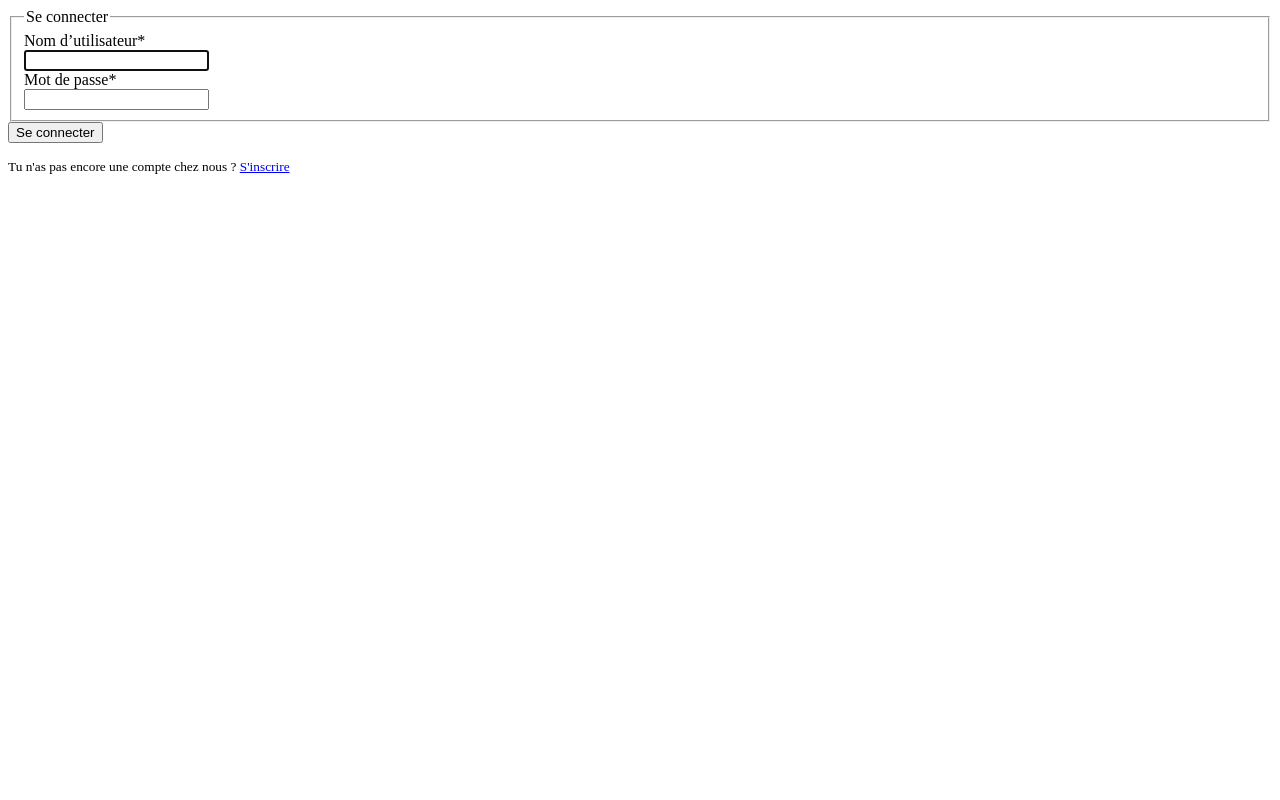
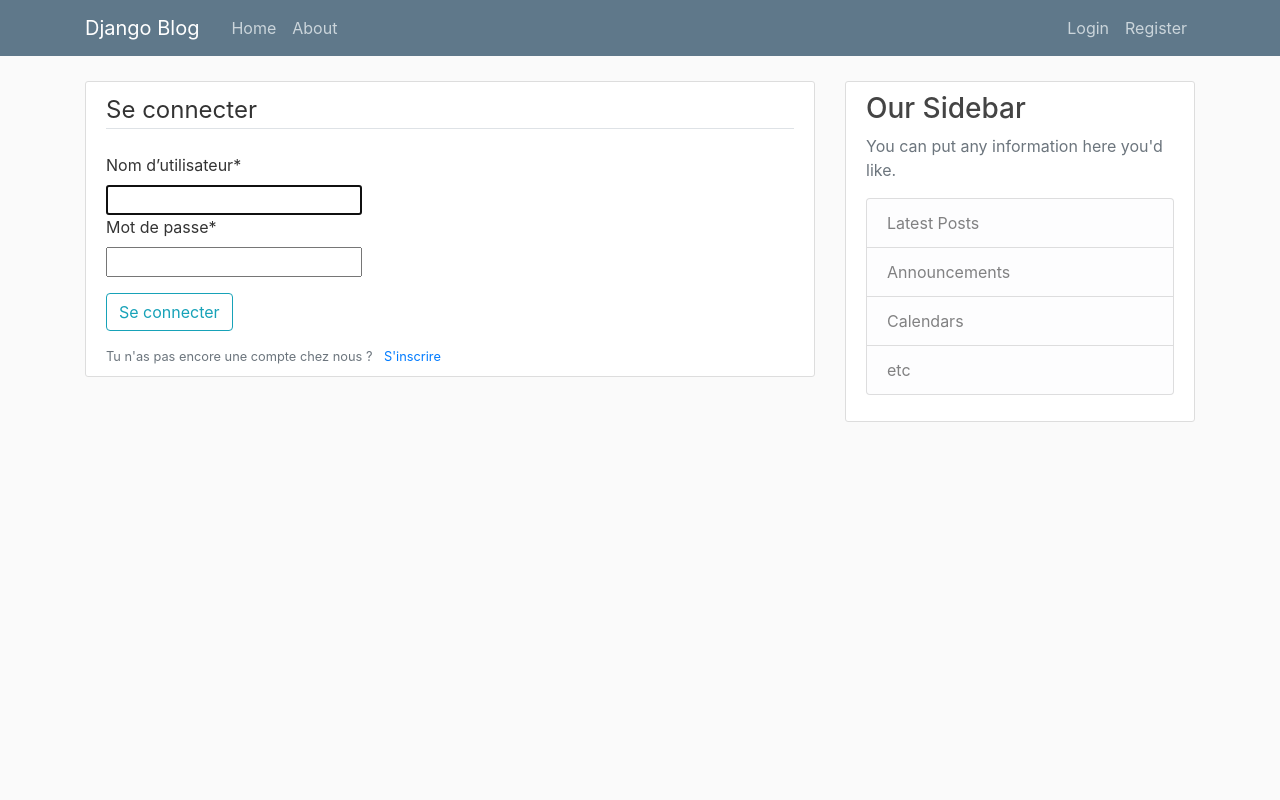
Before and after one commit to armando-femat/cyw, a Django app: page /login/ in a window 1280 px wide. Run offline with Django 3.2, Linux system fonts and the light colour scheme; some libraries are stand-ins or nearby versions.

Commit message:
Fichier base.html en attendant le vrai fichier, page du profile et reconnaisance de la connection au site

```diff
--- a/cyw/settings.py
+++ b/cyw/settings.py
@@ -134,3 +134,4 @@ STATICFILES_DIRS = [
 CRYSPY_TEMPLATE_PACK = 'bootstrap4'
 
 LOGIN_REDIRECT_URL='accueil'
+LOGIN_URL = 'login'
--- /dev/null
+++ b/users/static/users/main.css
@@ -0,0 +1,84 @@
+body {
+  background: #fafafa;
+  color: #333333;
+  margin-top: 5rem;
+}
+
+h1, h2, h3, h4, h5, h6 {
+  color: #444444;
+}
+
+ul {
+  margin: 0;
+}
+
+.bg-steel {
+  background-color: #5f788a;
+}
+
+.site-header .navbar-nav .nav-link {
+  color: #cbd5db;
+}
+
+.site-header .navbar-nav .nav-link:hover {
+  color: #ffffff;
+}
+
+.site-header .navbar-nav .nav-link.active {
+  font-weight: 500;
+}
+
+.content-section {
+  background: #ffffff;
+  padding: 10px 20px;
+  border: 1px solid #dddddd;
+  border-radius: 3px;
+  margin-bottom: 20px;
+}
+
+.article-title {
+  color: #444444;
+}
+
+a.article-title:hover {
+  color: #428bca;
+  text-decoration: none;
+}
+
+.article-content {
+  white-space: pre-line;
+}
+
+.article-img {
+  height: 65px;
+  width: 65px;
+  margin-right: 16px;
+}
+
+.article-metadata {
+  padding-bottom: 1px;
+  margin-bottom: 4px;
+  border-bottom: 1px solid #e3e3e3
+}
+
+.article-metadata a:hover {
+  color: #333;
+  text-decoration: none;
+}
+
+.article-svg {
+  width: 25px;
+  height: 25px;
+  vertical-align: middle;
+}
+
+.account-img {
+  height: 125px;
+  width: 125px;
+  margin-right: 20px;
+  margin-bottom: 16px;
+}
+
+.account-heading {
+  font-size: 2.5rem;
+}
--- a/users/templates/users/base.html
+++ b/users/templates/users/base.html
@@ -1,3 +1,48 @@
+{% load static %}
+<html>
+<head>
+    <!-- Required meta tags -->
+    <meta charset="utf-8">
+    <meta name="viewport" content="width=device-width, initial-scale=1, shrink-to-fit=no">
+
+    <!-- Bootstrap CSS -->
+    <link rel="stylesheet" href="https://maxcdn.bootstrapcdn.com/bootstrap/4.0.0/css/bootstrap.min.css" integrity="sha384-Gn5384xqQ1aoWXA+058RXPxPg6fy4IWvTNh0E263XmFcJlSAwiGgFAW/dAiS6JXm" crossorigin="anonymous">
+    <link rel="stylesheet" type="text/css" href="{% static 'users/main.css' %}">
+    {% if title %}
+        <title>CYW - {{ title }}</title>
+    {% else %}
+        <title>CYW</title>
+    {% endif %}
+</head>
+<body>
+    <header class="site-header">
+      <nav class="navbar navbar-expand-md navbar-dark bg-steel fixed-top">
+        <div class="container">
+          <a class="navbar-brand mr-4" href="/">Django Blog</a>
+          <button class="navbar-toggler" type="button" data-toggle="collapse" data-target="#navbarToggle" aria-controls="navbarToggle" aria-expanded="false" aria-label="Toggle navigation">
+          <span class="navbar-toggler-icon"></span>
+          </button>
+          <div class="collapse navbar-collapse" id="navbarToggle">
+            <div class="navbar-nav mr-auto">
+              <a class="nav-item nav-link" href="/">Home</a>
+              <a class="nav-item nav-link" href="/about">About</a>
+            </div>
+            <!-- Navbar Right Side -->
+            <div class="navbar-nav">
+                {% if user.is_authenticated %}
+                    <a class="nav-item nav-link" href="{% url 'logout' %}">Logout</a>
+                    <a class="nav-item nav-link" href="{% url 'profile' %}">Profile</a>
+                {% else %}
+                    <a class="nav-item nav-link" href="{% url 'login' %}">Login</a>
+                    <a class="nav-item nav-link" href="{% url 'register' %}">Register</a>
+                {% endif %}
+            </div>
+          </div>
+        </div>
+      </nav>
+    </header>
+    <div class="row">
+        <div class="col-md-8">
             {% if messages %}
                 {% for message in messages %}
                     <div class="alert alert-{{ message.tags }}">
@@ -5,3 +50,34 @@
                     </div>
                 {% endfor %}
             {% endif %}
+        </div>
+    </div>
+    <main role="main" class="container">
+      <div class="row">
+        <div class="col-md-8">
+          {% block content %}{% endblock %}
+        </div>
+        <div class="col-md-4">
+          <div class="content-section">
+            <h3>Our Sidebar</h3>
+            <p class='text-muted'>You can put any information here you'd like.
+              <ul class="list-group">
+                <li class="list-group-item list-group-item-light">Latest Posts</li>
+                <li class="list-group-item list-group-item-light">Announcements</li>
+                <li class="list-group-item list-group-item-light">Calendars</li>
+                <li class="list-group-item list-group-item-light">etc</li>
+              </ul>
+            </p>
+          </div>
+        </div>
+      </div>
+    </main>
+
+    <!-- Optional JavaScript -->
+    <!-- jQuery first, then Popper.js, then Bootstrap JS -->
+    <script src="https://code.jquery.com/jquery-3.2.1.slim.min.js" integrity="sha384-KJ3o2DKtIkvYIK3UENzmM7KCkRr/rE9/Qpg6aAZGJwFDMVNA/GpGFF93hXpG5KkN" crossorigin="anonymous"></script>
+    <script src="https://cdnjs.cloudflare.com/ajax/libs/popper.js/1.12.9/umd/popper.min.js" integrity="sha384-ApNbgh9B+Y1QKtv3Rn7W3mgPxhU9K/ScQsAP7hUibX39j7fakFPskvXusvfa0b4Q" crossorigin="anonymous"></script>
+    <script src="https://maxcdn.bootstrapcdn.com/bootstrap/4.0.0/js/bootstrap.min.js" integrity="sha384-JZR6Spejh4U02d8jOt6vLEHfe/JQGiRRSQQxSfFWpi1MquVdAyjUar5+76PVCmYl" crossorigin="anonymous"></script>
+
+</body>
+</html>
--- a/users/templates/users/login.html
+++ b/users/templates/users/login.html
@@ -1,11 +1,4 @@
-{% if messages %}
-    {% for message in messages %}
-        <div class="alert alert-{{ message.tags }}">
-            {{ message }}
-        </div>
-    {% endfor %}
-{% endif %}
-
+{% extends "users/base.html" %}
 {% load crispy_forms_tags %}
 {% block content %}
     <div class="content-section">
--- a/users/templates/users/logout.html
+++ b/users/templates/users/logout.html
@@ -1,3 +1,5 @@
+{% extends "users/base.html" %}
+
 {% block content %}
 <h2>Tu as été déconnecté.</h2>
 <div>
--- /dev/null
+++ b/users/templates/users/profile.html
@@ -0,0 +1,5 @@
+{% extends "users/base.html" %}
+
+{% block content %}
+    <h1>{{ user.username }}</h1>
+{% endblock content %}
--- a/users/templates/users/register.html
+++ b/users/templates/users/register.html
@@ -1,3 +1,4 @@
+{% extends "users/base.html" %}
 {% load crispy_forms_tags %}
 {% block content %}
     <div class="content-section">
--- a/users/urls.py
+++ b/users/urls.py
@@ -6,6 +6,7 @@ from . import views as user_views
 from django.contrib.auth import views as auth_views
 
 urlpatterns = [
+    path('profile/', user_views.profile, name='profile'),
     path('register/', user_views.register, name='register'),
     path('login/', auth_views.LoginView.as_view(template_name='users/login.html'), name='login'),
     path('logout/', auth_views.LogoutView.as_view(template_name='users/logout.html'), name='logout'),
--- a/users/views.py
+++ b/users/views.py
@@ -1,6 +1,7 @@
 from django.shortcuts import render, redirect
 from django.contrib import messages
 from .forms import UserRegisterForm
+from django.contrib.auth.decorators import login_required
 
 
 def register(request):
@@ -15,3 +16,7 @@ def register(request):
     else:
         form = UserRegisterForm()
     return render(request, 'users/register.html', {'form': form})
+
+@login_required
+def profile(request) :
+    return render(request,'users/profile.html')
```
Also changed, not shown: db.sqlite3. Lines whose indentation alone changed are shown as unchanged.
